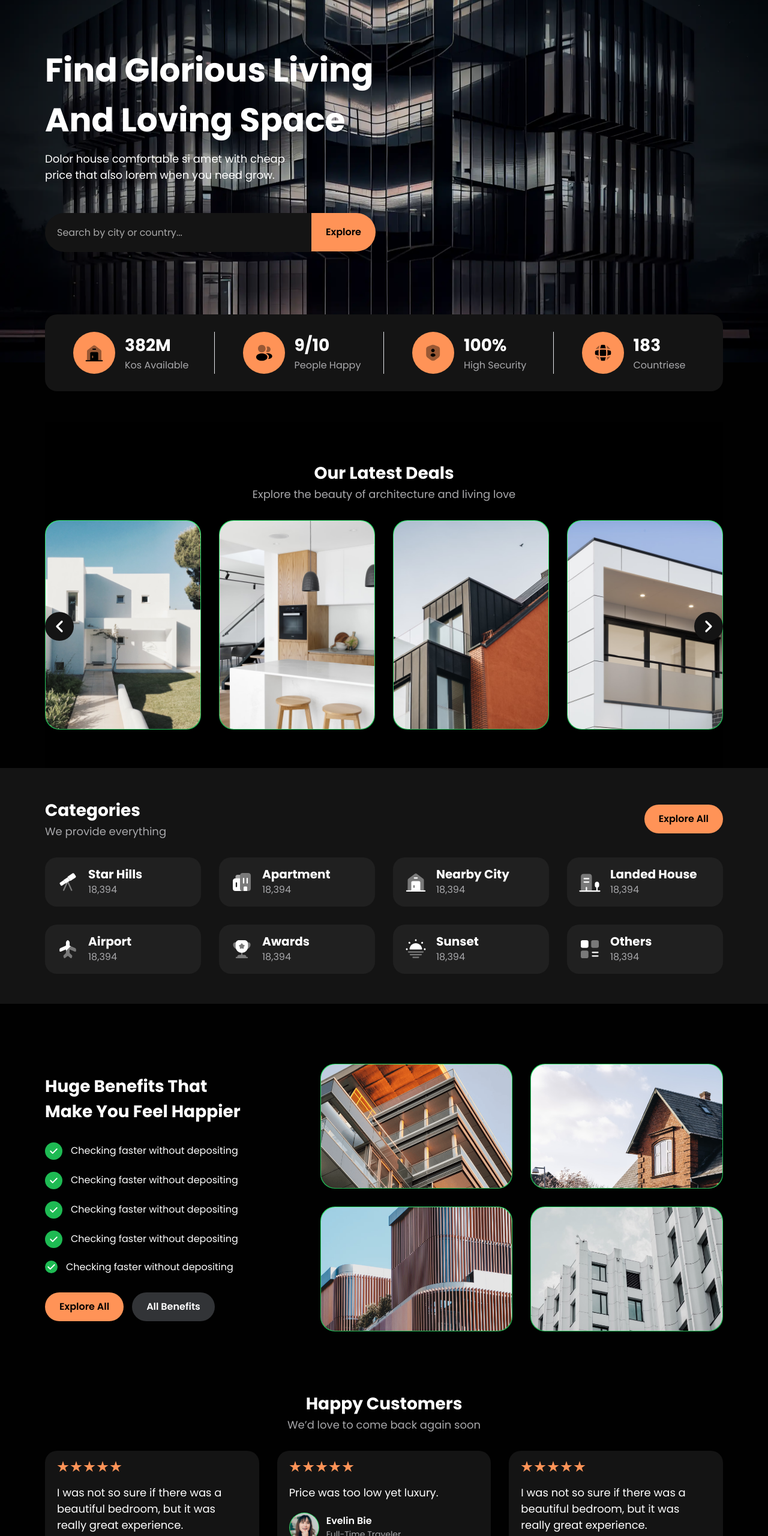
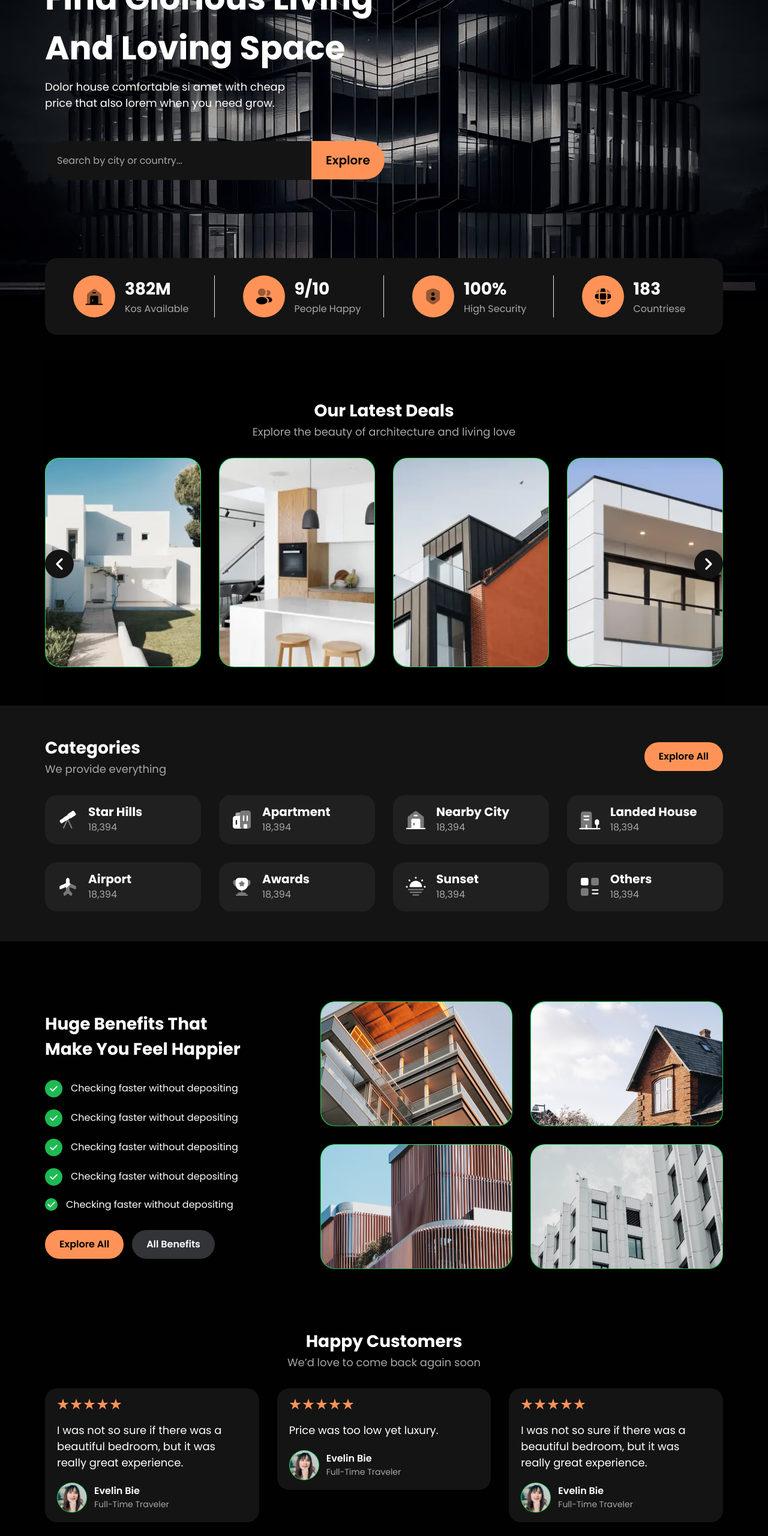
Before and after one commit to RubenManurung/nidejia-fe, a website: page public/index.html in a window 1280 px wide. Shown: the part 240-2800 px from the top of the page at 60% size. Drawn offline with nearby package versions, Linux system fonts and the light colour scheme.

Commit message:
fix: lighthouse

```diff
--- a/package.json
+++ b/package.json
@@ -1,6 +1,6 @@
 {
   "scripts": {
-    "build": "npx tailwindcss -i ./public/css/input.css -o ./public/css/output.css"
+    "build": "npx tailwindcss -i ./public/css/input.css -o ./public/css/output.css --watch"
   },
   "builds": [
     {
--- a/public/index.html
+++ b/public/index.html
@@ -12,11 +12,11 @@
 </head>
 
 <body class="relative bg-gradient-to-b from-20% from-[#010101] to-80% to-[#010101] xl:container mx-auto">
-  <div class="sticky top-5 xl:top-[30px] z-20 w-full flex justify-center px-[75px]">
+  <div class="sticky top-5 xl:top-[30px] z-20 w-full flex justify-center lg:px-10 xl:px-[75px]">
     <nav id="desktop-nav"
-      class="hidden xl:mx-auto lg:flex justify-between z-10 bg-chinese-black py-6 px-[30px] mx-4 lg:mx-auto rounded-[20px] w-full">
+      class="hidden lg:flex justify-between z-10 bg-chinese-black py-6 px-[30px] mx-4 lg:mx-auto rounded-[20px] w-full">
       <div class="flex items-center">
-        <img src="./images/nidejia-logo.svg" alt="nidejia logo">
+        <img src="./images/nidejia-logo.svg" alt="nidejia logo" width="35" height="35">
         <span class="text-2xl text-white font-extrabold ml-[10px]">Nidejia</span>
       </div>
       <ul
@@ -42,7 +42,7 @@
   <nav class="lg:hidden sticky top-[0px] bg-chinese-black absolute w-full z-10">
     <div class="max-w-screen-xl flex flex-wrap items-center justify-between py-4">
       <a href="#" class="flex items-center px-4 space-x-3 rtl:space-x-reverse">
-        <img src="./images/nidejia-logo.svg" class="h-8" alt="Nidejia Logo" />
+        <img src="./images/nidejia-logo.svg" alt="Nidejia Logo" width="35" height="35" />
         <span class="self-center text-2xl text-white font-extrabold whitespace-nowrap text-white">Nidejia</span>
       </a>
       <div class="peer items-center justify-center w-fit relative right-4">
@@ -76,14 +76,15 @@
 
   <!-- class="relative w-full bg-red-400 bg-[url('../public/images/hero-bg.jpg')] bg-no-repeat bg-cover bg-center" -->
   <div class="relative overflow-hidden">
-    <img src="./images/hero-bg.webp" width="2560" height="1574"
+    <img src="./images/main-bg.webp" width="1280" height="750"
       sizes="(max-width: 768px) 100vw, (max-width: 1200px) 50vw, 33vw" alt="hero landing page"
-      class="absolute aspect-[1.63/1] object-fill" loading="eager">
+      class="absolute aspect-[1.71/1] w-full h-full object-cover hidden md:block" loading="eager">
     <div class="absolute animate-pulse bg-gradient-to-r from-black via-black/30 to-black w-full h-full z-[0]"></div>
 
-    <div class="relative px-4 md:px-0 md:px-10 xl:px-[75px]">
+    <div class="absolute md:hidden w-full h-full bg-chinese-black animate-pulse z-[0]"></div>
+    <div class="relative  px-4 md:px-0 md:px-10 xl:px-[75px]">
       <section
-        class="relative flex items-center gap-y-10 w-full h-full pt-[50px] lg:pt-[220px] pb-10 mb:pb-20 lg:pb-[184px]">
+        class="relative flex items-center gap-y-10 w-full h-full pt-[50px] pb-10 mb:pb-20 xl:pt-[100px] xl:pb-[200px]">
         <div class="text-center md:text-start">
           <h1 class="text-[24px] lg:text-[55px] font-bold text-white">Find Glorious Living <br>
             And Loving Space</h1>
@@ -106,33 +107,33 @@
   </div>
 
   <div class="relative px-4 lg:px-10 xl:px-[75px]">
-    <section class="relative xl:bottom-[80px] w-full flex justify-center">
+    <section class="relative xl:bottom-[70px] w-full flex justify-center">
       <div class="mt-[50px] lg:mt-0 bg-chinese-black py-[29px] rounded-[20px] relative xl:absolute w-full ">
         <ul
           class="grid grid-cols-1 md:grid-cols-2 lg:grid-cols-4 gap-y-4 px-4 lg:px-0 justify-center lg:justify-between items-center last-of-type:border-none group w-full">
           <li class="xl:border-r-[1px] lg:px-[47px] px-[30px] md:px-0 flex items-center">
-            <img src="./images/ic-home.svg" alt="home icon" class="">
+            <img src="./images/ic-home.svg" alt="home icon" width="70" height="70">
             <div class="flex flex-col ml-4">
               <span class="text-white text-[20px] lg:text-[28px] font-bold">382M</span>
               <p class="text-[14px] lg:text-base font-normal text-chrome-aluminum whitespace-nowrap">Kos Available</p>
             </div>
           </li>
           <li class="xl:border-r-[1px] lg:px-[47px] px-[30px] md:px-0 flex items-center">
-            <img src="./images/ic-people.svg" alt="people icon">
+            <img src="./images/ic-people.svg" alt="people icon" width="70" height="70">
             <div class="flex flex-col ml-4">
               <span class="text-white text-[20px] lg:text-[28px] font-bold">9/10</span>
               <p class="text-[14px] lg:text-base font-normal text-chrome-aluminum whitespace-nowrap">People Happy</p>
             </div>
           </li>
           <li class="xl:border-r-[1px] lg:px-[47px] px-[30px] md:px-0 flex items-center">
-            <img src="./images/ic-security.svg" alt="security icon">
+            <img src="./images/ic-security.svg" alt="security icon" width="70" height="70">
             <div class="flex flex-col ml-4">
               <span class="text-white text-[20px] lg:text-[28px] font-bold">100%</span>
               <p class="text-[14px] lg:text-base font-normal text-chrome-aluminum whitespace-nowrap">High Security</p>
             </div>
           </li>
           <li class="xl:border-r-[1px] lg:px-[47px] px-[30px] md:px-0 flex items-center group-last:border-none">
-            <img src="./images/ic-country.svg" alt="country icon">
+            <img src="./images/ic-country.svg" alt="country icon" width="70" height="70">
             <div class="flex flex-col ml-4">
               <span class="text-white text-[20px] lg:text-[28px] font-bold">183</span>
               <p class="text-[14px] lg:text-base font-normal text-chrome-aluminum whitespace-nowrap">Countriese</p>
@@ -183,7 +184,7 @@
                   </div>
                 </div>
 
-                <img src="./images/de-flecce.png" loading="lazy"
+                <img src="./images/de-flecce.webp" loading="lazy"
                   sizes="(max-width: 768px) 100vw, (max-width: 1200px) 50vw, 33vw" alt="de flecee"
                   class=" w-full h-full z-0">
               </div>
@@ -218,7 +219,7 @@
                   </div>
                 </div>
 
-                <img src="./images/party-ever.png" loading="lazy"
+                <img src="./images/party-ever.webp" loading="lazy"
                   sizes="(max-width: 768px) 100vw, (max-width: 1200px) 50vw, 33vw" alt="party ever"
                   class="w-full h-full z-0">
               </div>
@@ -253,7 +254,7 @@
                   </div>
                 </div>
 
-                <img src="./images/brown-hall.png" loading="lazy"
+                <img src="./images/brown-hall.webp" loading="lazy" width="260" height="350"
                   sizes="(max-width: 768px) 100vw, (max-width: 1200px) 50vw, 33vw" alt="brown hall"
                   class="w-full h-fullt z-0">
               </div>
@@ -288,7 +289,7 @@
                   </div>
                 </div>
 
-                <img src="./images/mini-max.png" loading="lazy"
+                <img src="./images/mini-max.webp" loading="lazy"
                   sizes="(max-width: 768px) 100vw, (max-width: 1200px) 50vw, 33vw" alt="mini max"
                   class="w-full h-full z-0">
               </div>
@@ -323,7 +324,7 @@
                   </div>
                 </div>
 
-                <img src="./images/party-ever.png" loading="lazy"
+                <img src="./images/party-ever.webp" loading="lazy"
                   sizes="(max-width: 768px) 100vw, (max-width: 1200px) 50vw, 33vw" alt="party-ever2"
                   class="w-full h-full z-0">
               </div>
@@ -594,7 +595,7 @@
         </p>
 
         <div class="flex items-center">
-          <img src="./images/eveline.png" alt="eveline"
+          <img src="./images/eveline.webp" alt="eveline"
             class="w-[50px] h-[50px] rounded-full bg-gradient-to-t from-vegan-mastermind to-acid-pops p-[1px]">
           <div class="flex flex-col text-white ml-3">
             <span class="font-semibold">Evelin Bie</span>
@@ -616,7 +617,7 @@
         </p>
 
         <div class="flex items-center">
-          <img src="./images/eveline.png" alt="eveline"
+          <img src="./images/eveline.webp" alt="eveline"
             class="w-[50px] h-[50px] rounded-full bg-gradient-to-t from-vegan-mastermind to-acid-pops p-[1px]">
           <div class="flex flex-col text-white ml-3">
             <span class="font-semibold">Evelin Bie</span>
@@ -641,7 +642,7 @@
         </p>
 
         <div class="flex items-center">
-          <img src="./images/eveline.png" alt="eveline"
+          <img src="./images/eveline.webp" alt="eveline"
             class="w-[50px] h-[50px] rounded-full bg-gradient-to-t from-vegan-mastermind to-acid-pops p-[1px]">
           <div class="flex flex-col text-white ml-3">
             <span class="font-semibold">Evelin Bie</span>
@@ -663,7 +664,7 @@
         </p>
 
         <div class="flex items-center">
-          <img src="./images/eveline.png" alt="eveline"
+          <img src="./images/eveline.webp" alt="eveline"
             class="w-[50px] h-[50px] rounded-full bg-gradient-to-t from-vegan-mastermind to-acid-pops p-[1px]">
           <div class="flex flex-col text-white ml-3">
             <span class="font-semibold">Evelin Bie</span>
@@ -688,7 +689,7 @@
         </p>
 
         <div class="flex items-center">
-          <img src="./images/eveline.png" alt="eveline"
+          <img src="./images/eveline.webp" alt="eveline"
             class="w-[50px] h-[50px] rounded-full bg-gradient-to-t from-vegan-mastermind to-acid-pops p-[1px]">
           <div class="flex flex-col text-white ml-3">
             <span class="font-semibold">Evelin Bie</span>
@@ -710,7 +711,7 @@
         </p>
 
         <div class="flex items-center">
-          <img src="./images/eveline.png" alt="eveline"
+          <img src="./images/eveline.webp" alt="eveline"
             class="w-[50px] h-[50px] rounded-full bg-gradient-to-t from-vegan-mastermind to-acid-pops p-[1px]">
           <div class="flex flex-col text-white ml-3">
             <span class="font-semibold">Evelin Bie</span>
@@ -735,7 +736,7 @@
         </p>
 
         <div class="flex items-center">
-          <img src="./images/eveline.png" alt="eveline"
+          <img src="./images/eveline.webp" alt="eveline"
             class="w-[50px] h-[50px] rounded-full bg-gradient-to-t from-vegan-mastermind to-acid-pops p-[1px]">
           <div class="flex flex-col text-white ml-3">
             <span class="font-semibold">Evelin Bie</span>
@@ -760,7 +761,7 @@
         </p>
 
         <div class="flex items-center">
-          <img src="./images/eveline.png" alt="eveline"
+          <img src="./images/eveline.webp" alt="eveline"
             class="w-[50px] h-[50px] rounded-full bg-gradient-to-t from-vegan-mastermind to-acid-pops p-[1px]">
           <div class="flex flex-col text-white ml-3">
             <span class="font-semibold">Evelin Bie</span>
@@ -785,7 +786,7 @@
         </p>
 
         <div class="flex items-center">
-          <img src="./images/eveline.png" alt="eveline"
+          <img src="./images/eveline.webp" alt="eveline"
             class="w-[50px] h-[50px] rounded-full bg-gradient-to-t from-vegan-mastermind to-acid-pops p-[1px]">
           <div class="flex flex-col text-white ml-3">
             <span class="font-semibold">Evelin Bie</span>
@@ -873,7 +874,7 @@
         <div class="flex rounded-full pl-2 bg-white mb-[30px] w-fit">
           <form class="flex justify-between m-0">
             <label for="sms" class="relative flex">
-              <img src="./images/sms.svg" alt="sms" width="20" height="17">
+              <img src="./images/sms.svg" alt="sms" width="20" height="17" loading="lazy">
               <input id="sms" type="text"
                 class="w-full px-1 placeholder:text-[14px] text-[14px] focus-visible:border-none focus:border-none focus:outline-none placeholder:text-waterloo text-black"
                 placeholder="Email Address">
@@ -902,7 +903,7 @@
 
     <div class="flex flex-col md:flex-row justify-between items-center">
       <div class="flex items-center mb-5 md:mb-0">
-        <img src="./images/nidejia-logo.svg" alt="footer nidejia logo">
+        <img src="./images/nidejia-logo.svg" alt="footer nidejia logo" width="35" height="35">
         <span class="text-2xl text-white font-extrabold ml-[10px]">Nidejia</span>
       </div>
 
```
Also changed, not shown: public/css/output.css, public/images/brown-hall.png (deleted), public/images/brown-hall.webp (added), public/images/de-flecce.png (deleted), public/images/de-flecce.webp (added), public/images/eveline.webp (added), public/images/hero-bg.webp (deleted), public/images/main-bg.jpg (deleted), public/images/main-bg.png (added), public/images/main-bg.webp (added), public/images/mini-max.png (deleted), public/images/mini-max.webp (added), public/images/party-ever.png (deleted), public/images/party-ever.webp (added), 1 other file.
